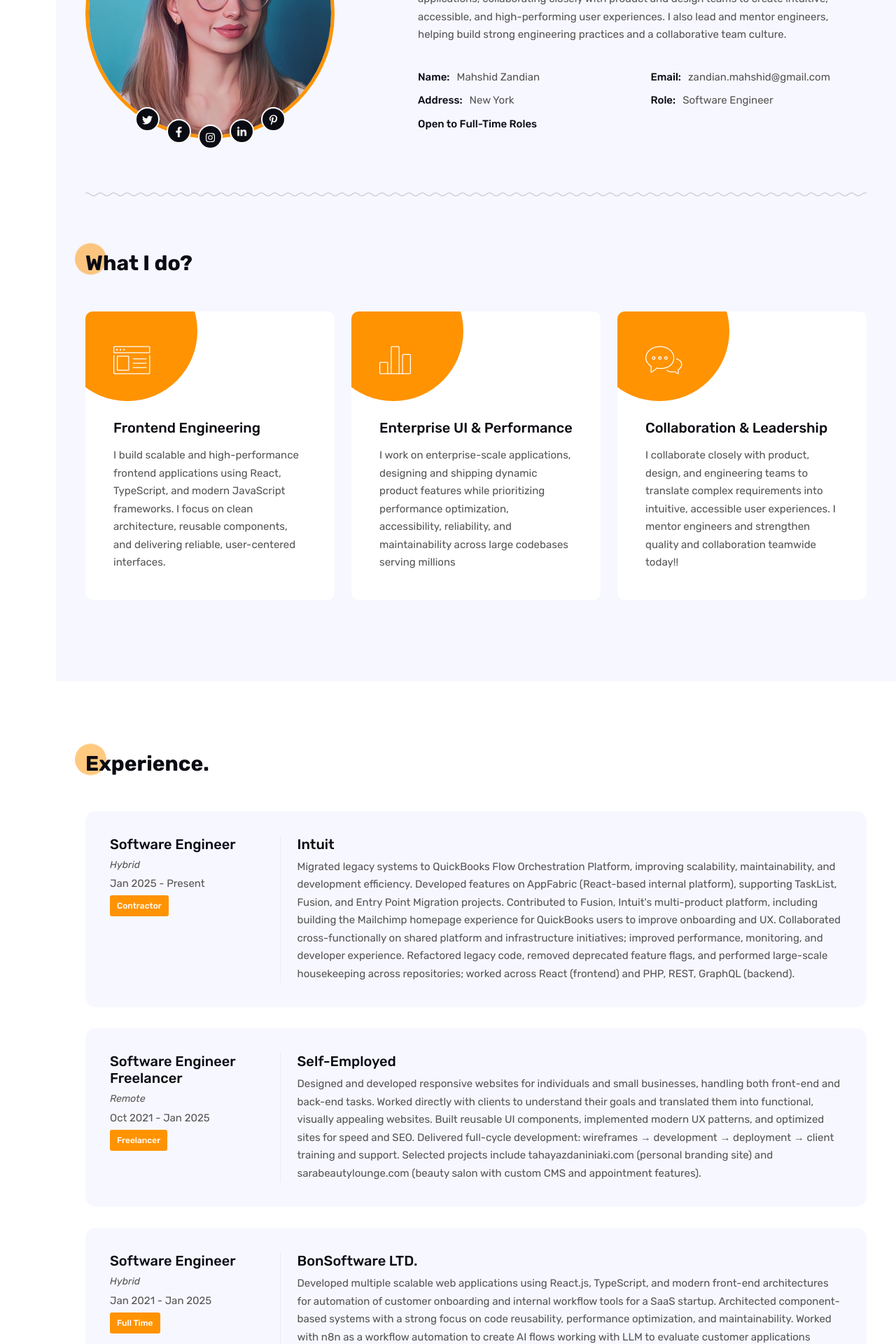
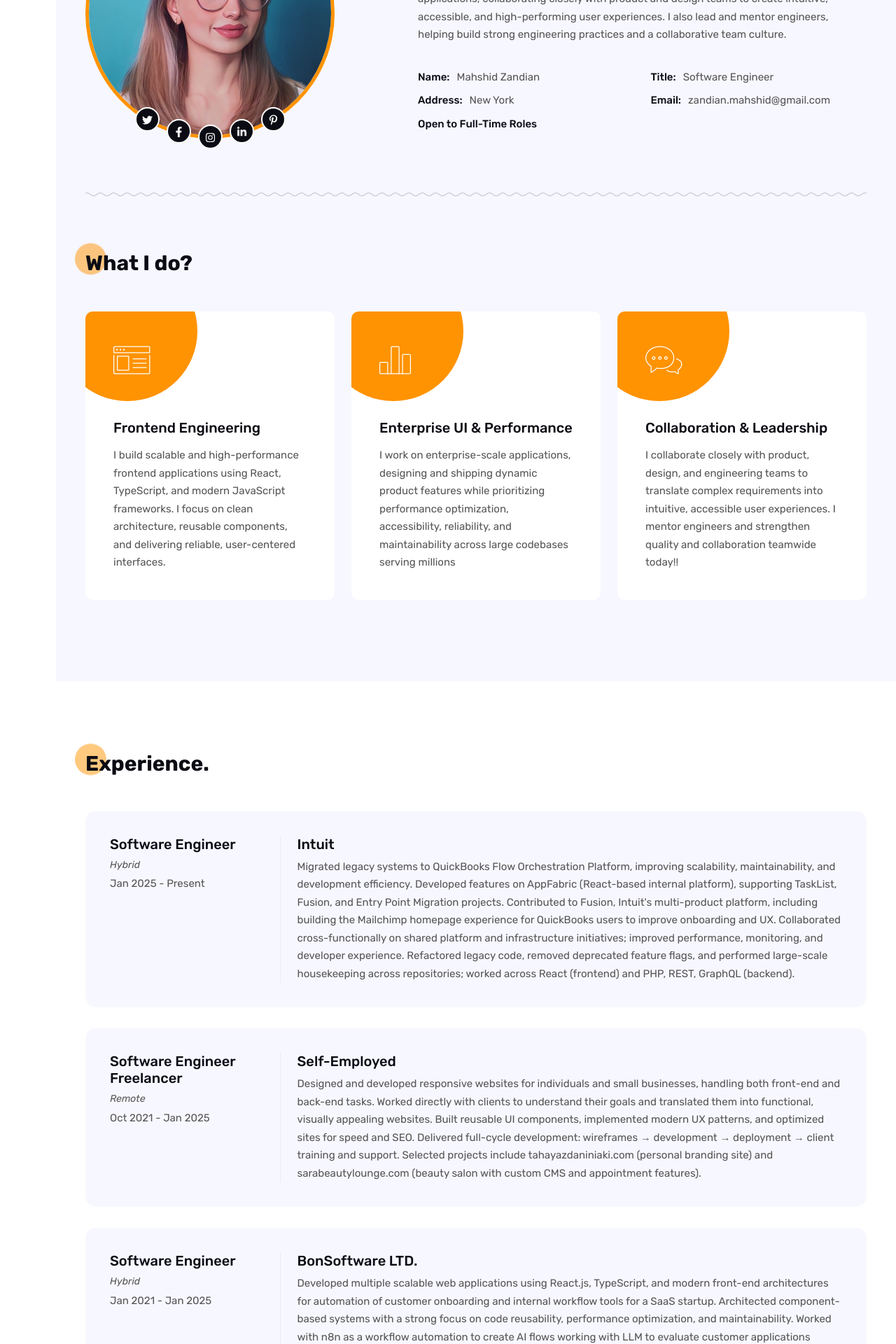
Before and after one commit to mahshidzandian/portfolio, a React (Create React App) app: page / in a window 1280 px wide. Shown: the part 1060-2980 px from the top of the page at 70% size. Built offline with nearby package versions, Linux system fonts and the light colour scheme; a web font is replaced by a local one.

Commit message:
fix: remove employment type badges for cleaner layout

```diff
--- a/src/components/about/About.jsx
+++ b/src/components/about/About.jsx
@@ -64,12 +64,12 @@ const About = () => {
                     <div className="col-sm-6">
                       <ul>
                         <li>
+                          <label>Title: </label>
+                          <span>Software Engineer</span>
+                        </li>
+                        <li>
                           <label>Email: </label>
                           <span>zandian.mahshid@gmail.com</span>
-                        </li>
-                        <li>
-                          <label>Role: </label>
-                          <span>Software Engineer</span>
                         </li>
                       </ul>
                     </div>
--- a/src/components/resume/Resume.jsx
+++ b/src/components/resume/Resume.jsx
@@ -6,7 +6,6 @@ const resumeContent = [
     jobPosition: `Software Engineer`,
     jobType: `Hybrid`,
     jobDuration: `Jan 2025 - Present`,
-    timeDuraton: `Contractor`,
     compnayName: "Intuit",
     jobDescription: `Migrated legacy systems to QuickBooks Flow Orchestration Platform, improving scalability, maintainability, and development efficiency. Developed features on AppFabric (React-based internal platform), supporting TaskList, Fusion, and Entry Point Migration projects. Contributed to Fusion, Intuit's multi-product platform, including building the Mailchimp homepage experience for QuickBooks users to improve onboarding and UX. Collaborated cross-functionally on shared platform and infrastructure initiatives; improved performance, monitoring, and developer experience. Refactored legacy code, removed deprecated feature flags, and performed large-scale housekeeping across repositories; worked across React (frontend) and PHP, REST, GraphQL (backend).`,
     delayAnimation: "",
@@ -15,7 +14,6 @@ const resumeContent = [
     jobPosition: `Software Engineer Freelancer`,
     jobType: `Remote`,
     jobDuration: `Oct 2021 - Jan 2025`,
-    timeDuraton: `Freelancer`,
     compnayName: "Self-Employed",
     jobDescription: `Designed and developed responsive websites for individuals and small businesses, handling both front-end and back-end tasks. Worked directly with clients to understand their goals and translated them into functional, visually appealing websites. Built reusable UI components, implemented modern UX patterns, and optimized sites for speed and SEO. Delivered full-cycle development: wireframes → development → deployment → client training and support. Selected projects include tahayazdaniniaki.com (personal branding site) and sarabeautylounge.com (beauty salon with custom CMS and appointment features).`,
     delayAnimation: "50",
@@ -24,7 +22,6 @@ const resumeContent = [
     jobPosition: `Software Engineer`,
     jobType: `Hybrid`,
     jobDuration: `Jan 2021 - Jan 2025`,
-    timeDuraton: `Full Time`,
     compnayName: "BonSoftware LTD.",
     jobDescription: `Developed multiple scalable web applications using React.js, TypeScript, and modern front-end architectures for automation of customer onboarding and internal workflow tools for a SaaS startup. Architected component-based systems with a strong focus on code reusability, performance optimization, and maintainability. Worked with n8n as a workflow automation to create AI flows working with LLM to evaluate customer applications automatically. Owned the full front-end development cycle from planning to deployment, including unit/integration testing, CI/CD automation, and code reviews. Mentored junior developers and conducted regular code walkthroughs and best practice sessions. Integrated intelligent, rule-based logic into UI components by partnering with AI/ML teams to enhance user personalization and automation. Developed APIs on the backend using PHP and Laravel Framework.`,
     delayAnimation: "100",
@@ -33,7 +30,6 @@ const resumeContent = [
     jobPosition: `Software Engineer`,
     jobType: `Remote`,
     jobDuration: `Jan 2020 - Dec 2020`,
-    timeDuraton: `Contractor`,
     compnayName: "The Foundry by Monster",
     jobDescription: `Developed and maintained websites based on client requirements and usability goals. Built simple content management tools for non-technical users. Implemented backend features to handle user input, data processing, and content display. Created APIs for smooth data exchange between modules and external systems. Collaborated with designers and QA to turn mockups into functional pages. Supported multiple projects through planning, testing, and optimization phases.`,
     delayAnimation: "150",
@@ -42,7 +38,6 @@ const resumeContent = [
     jobPosition: `Software Developer`,
     jobType: `On-site`,
     jobDuration: `Feb 2017 - Dec 2019`,
-    timeDuraton: `Full Time`,
     compnayName: "Unitech",
     jobDescription: `Worked on 4Win (sports prediction app) and Unitech Platform (education management system). Developed modular and reusable UI components using React and Redux. Integrated front-end with backend APIs to display real-time data such as scores, rankings, and predictions. Implemented push notifications and live updates using Pusher and WebSocket protocols. Translated UI/UX designs into responsive, cross-browser compatible layouts with HTML, CSS, and Bootstrap. Delivered high-quality, testable web application code with ~90% hands-on development; maintained stability through peer code reviews and unit/integration testing. Contributed to front-end architecture and component design following best practices in modular coding, CI/CD workflows, and scalability. Provided technical guidance to junior developers and participated in pair programming.`,
     delayAnimation: "200",
@@ -51,7 +46,6 @@ const resumeContent = [
     jobPosition: `User Interface Designer`,
     jobType: `On-site`,
     jobDuration: `Feb 2016 - Feb 2017`,
-    timeDuraton: `Full Time`,
     compnayName: "Unitech",
     jobDescription: `Collaborated with product managers and developers to create high-fidelity wireframes and user-centered designs that laid the foundation for future front-end development. Designed responsive, user-friendly interfaces using tools like Figma and Adobe XD. Worked closely with front-end developers to ensure consistent design implementation. Applied UX principles to optimize user flows and reduce friction in key tasks.`,
     delayAnimation: "250",
@@ -60,7 +54,6 @@ const resumeContent = [
     jobPosition: `User Interface Designer`,
     jobType: `On-site`,
     jobDuration: `Jan 2015 - Feb 2016`,
-    timeDuraton: `Full Time`,
     compnayName: "Aroco",
     jobDescription: `Designed and implemented user-centered interfaces for company websites and internal dashboards. Developed interactive front-end components and enhanced UI responsiveness across desktop and mobile platforms. Collaborated with back-end developers to build dynamic web applications focusing on performance and maintainability. Consumed and integrated RESTful APIs into web pages for real-time data rendering and improved user experience. Conducted usability testing and translated feedback into design iterations that improved overall task completion rates. Created wireframes, mockups, and functional prototypes in collaboration with product stakeholders. Ensured cross-browser compatibility and optimized website load times to improve SEO and performance metrics.`,
     delayAnimation: "300",
@@ -103,7 +96,6 @@ const Resume = () => {
                       <h6>{val.jobPosition}</h6>
                       <label>{val.jobType}</label>
                       <p>{val.jobDuration}</p>
-                      <div className="rb-time">{val.timeDuraton}</div>
                     </div>
                   </div>
                   <div className="col-md-8 col-xl-9">
```
